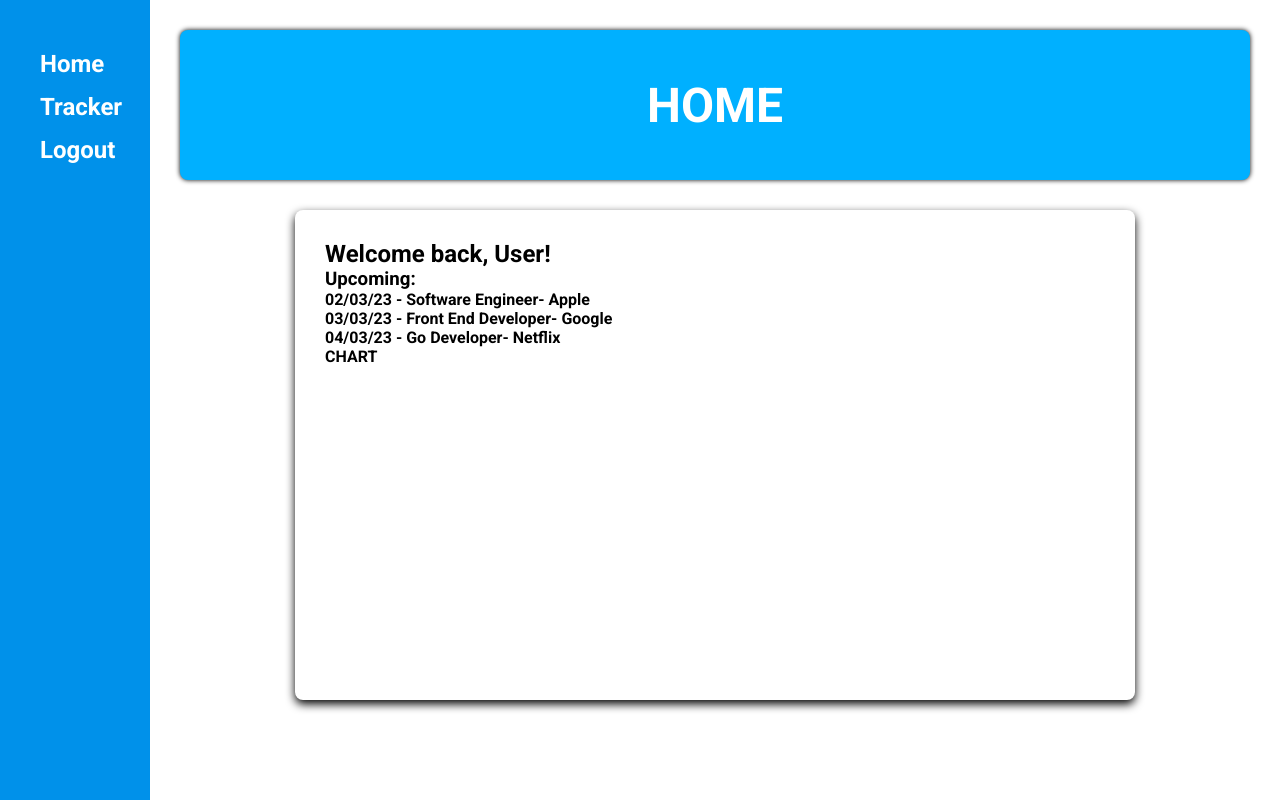
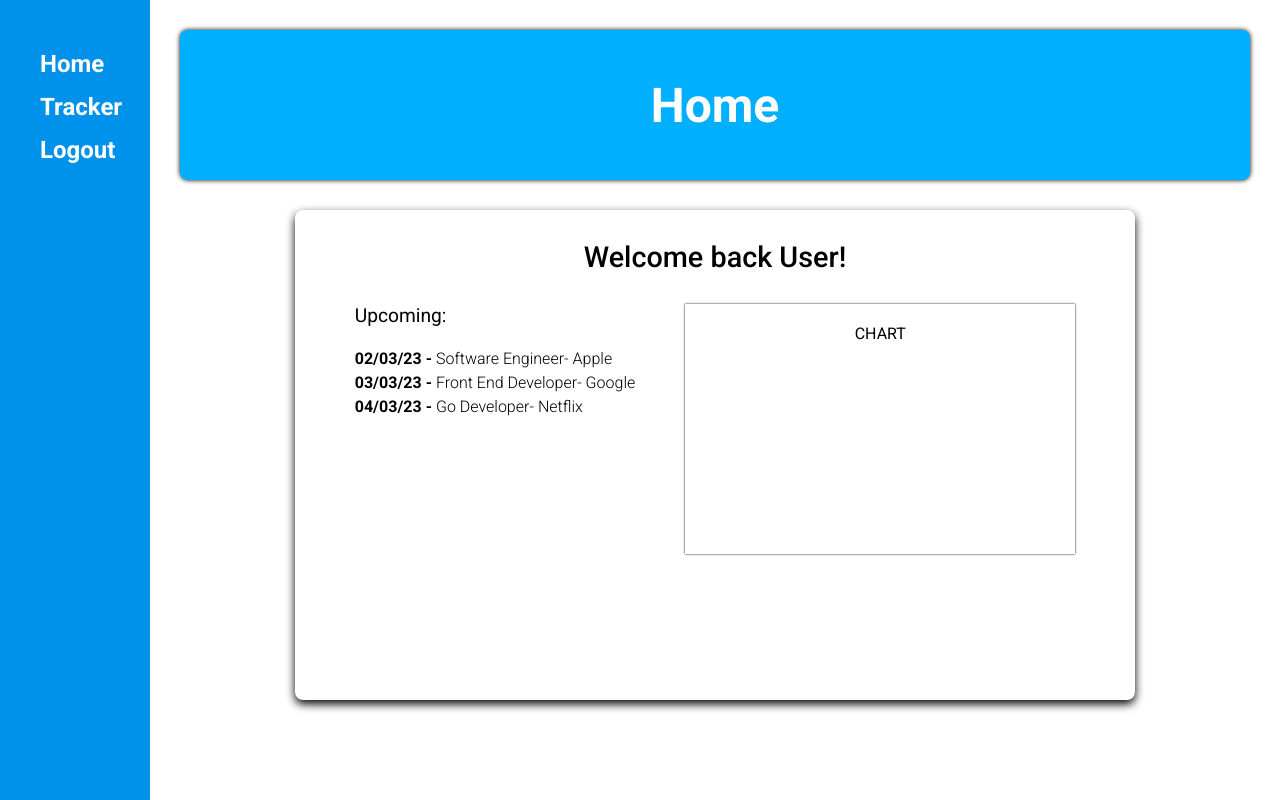
Before and after one commit to Coder-Dai/job-tracker, a React (Create React App) app: page /home in a window 1280 px wide. Built offline with nearby package versions, Linux system fonts and the light colour scheme.

Commit message:
Editing home section completed

```diff
--- a/src/components/Home.jsx
+++ b/src/components/Home.jsx
@@ -5,16 +5,16 @@ const Home = () => {
     <main id="home">
       <div id="home-container">
         <div id="home-header">
-          <h1>HOME</h1>
+          <h1>Home</h1>
         </div>
         <div id="home-content">
-          <h2>Welcome back, User!</h2>
+          <h2>Welcome back User!</h2>
           <div id="home-body">
             <div id="home-body-left">
               <h3>Upcoming:</h3>
               <p><b>02/03/23 - </b>Software Engineer- Apple</p>
               <p><b>03/03/23 - </b> Front End Developer- Google</p>
-              <p><b>04/03/23 -</b> Go Developer- Netflix</p>
+              <p><b>04/03/23 - </b> Go Developer- Netflix</p>
             </div>
             <div id="home-body-right">CHART</div>
           </div>
--- a/src/components/home.css
+++ b/src/components/home.css
@@ -23,10 +23,43 @@
 }
 
 #home-content {
-    margin: 30px auto;
-    padding: 30px;
-    width: 840px;
-    height: 490px;
-    border-radius: 0.5rem;
-    box-shadow: 0 4px 10px;
+  margin: 30px auto;
+  padding: 30px;
+  max-width: 840px;
+  min-height: 490px;
+  border-radius: 0.5rem;
+  box-shadow: 0 4px 10px;
 }
+
+#home-content > h2 {
+  text-align: center;
+  font-weight: 500;
+  font-size: 1.8rem;
+}
+
+#home-body {
+  display: flex;
+  justify-content: center;
+  gap: 50px;
+  margin-top: 30px;
+}
+
+#home-body-left > h3 {
+  font-size: 1.2rem;
+  font-weight: 400;
+  margin-bottom: 20px;
+}
+
+#home-body-left p {
+  font-weight: 300;
+  line-height: 1.5;
+}
+
+#home-body-right {
+  box-shadow: 0 0 2px;
+  width: 50%;
+  min-height: 250px;
+  text-align: center;
+  padding: 20px;
+  font-weight: 400;
+}
```
